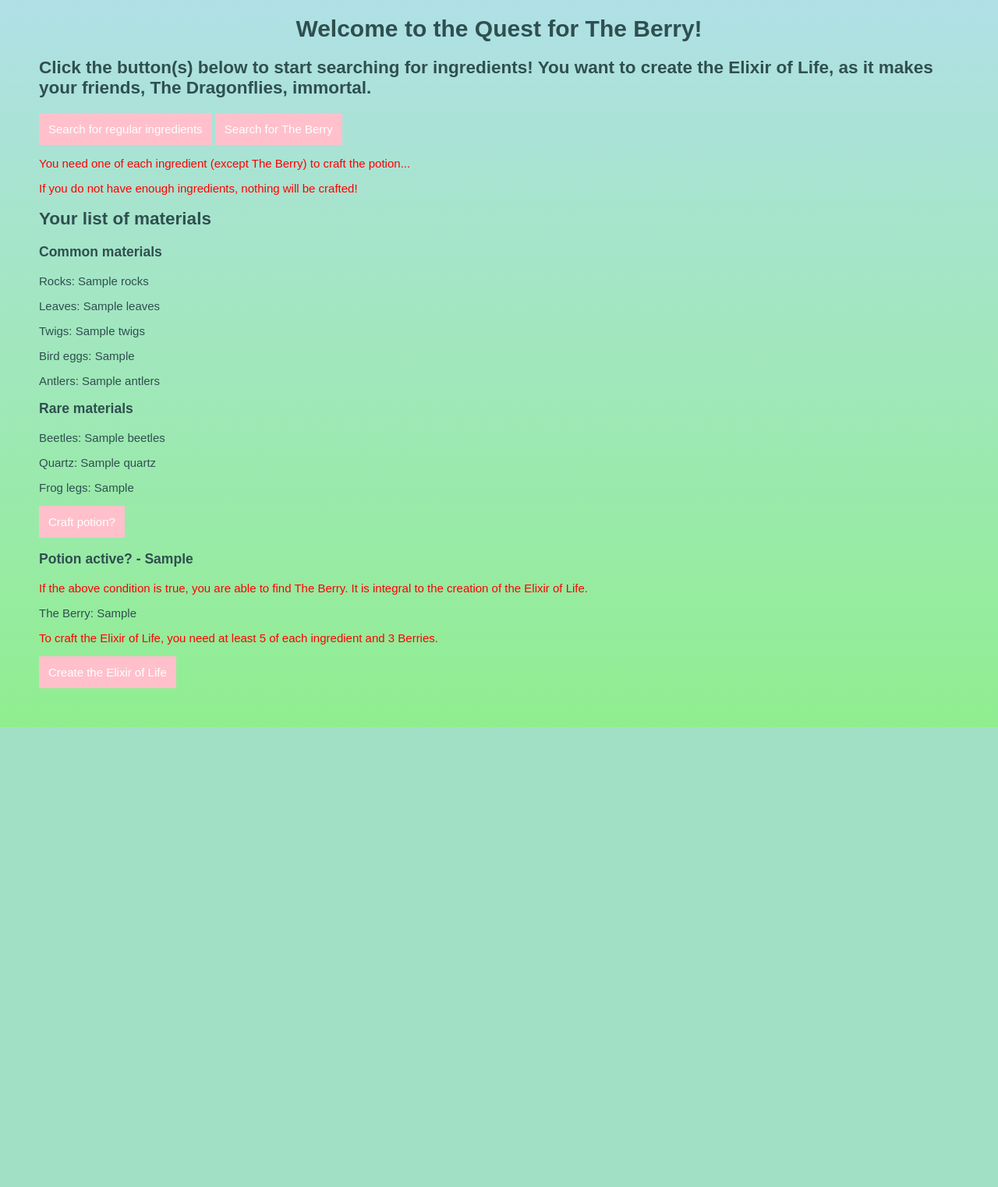
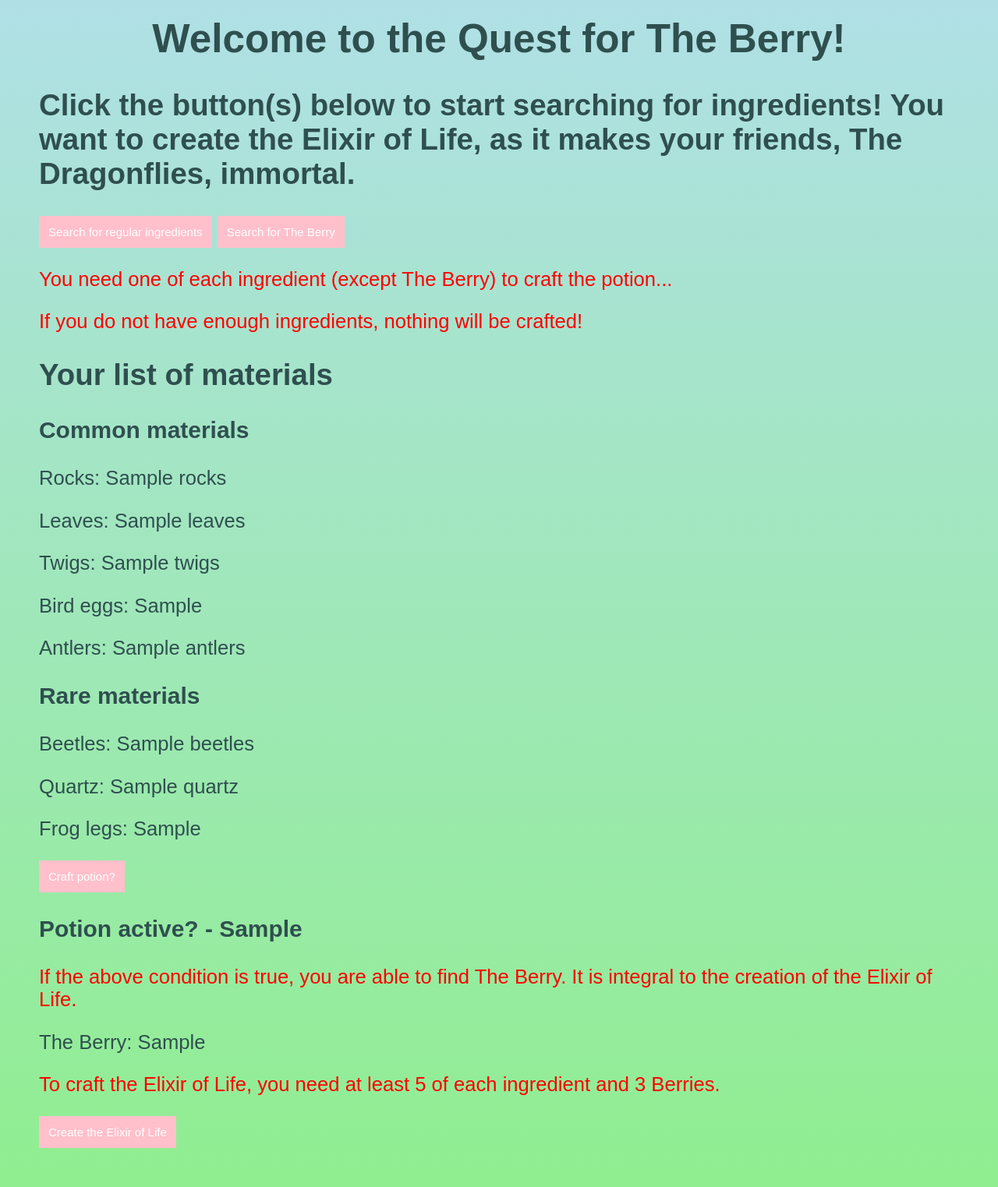
Before and after one commit to MysticBerry7/the-quest-for-the-berry, a Django app: template myapp/templates/unicorn/search-for-materials.html in a window 1280 px wide. Shown: the whole page at 78% size. Before the commit the page ends 933 px from the top, so only its background shows below. Run offline with Django 5.2, Linux system fonts and the light colour scheme; the template is opened without the code that fills it: most values are stand-ins (such as "Sample title", 1, 10 or a date in 2020).

Commit message:
final commit

```diff
--- a/myapp/templates/unicorn/search-for-materials.html
+++ b/myapp/templates/unicorn/search-for-materials.html
@@ -9,7 +9,7 @@
         }
         body {
             font-family: Fantasy, Copperplate;
-            font-size: 15px;
+            font-size: 2vw;
             color: darkslategray;
         }
         h1  {
```
